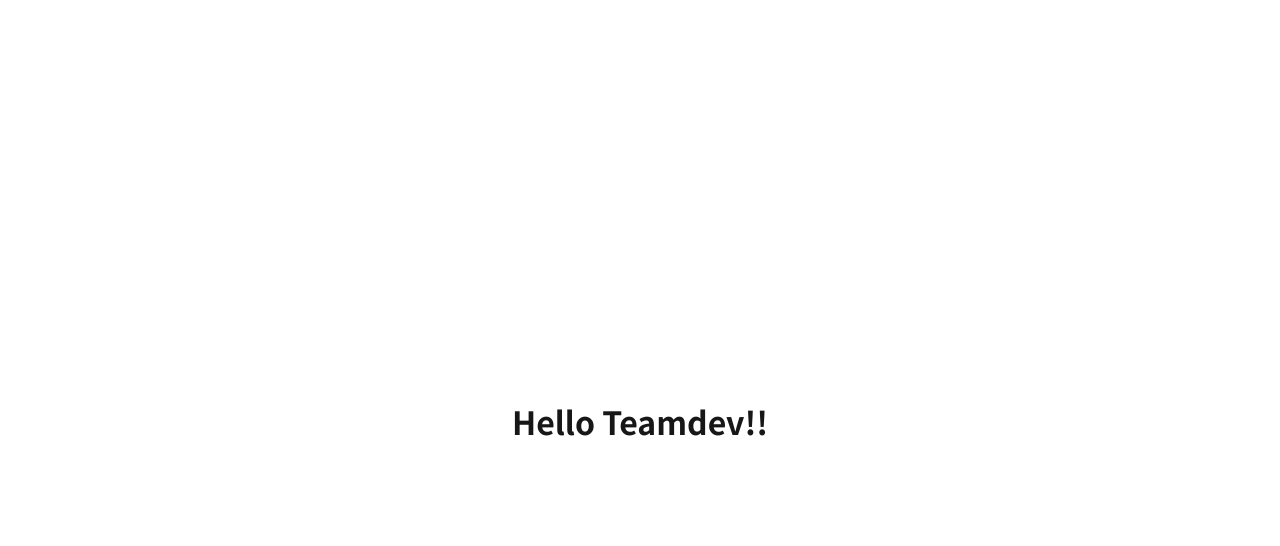
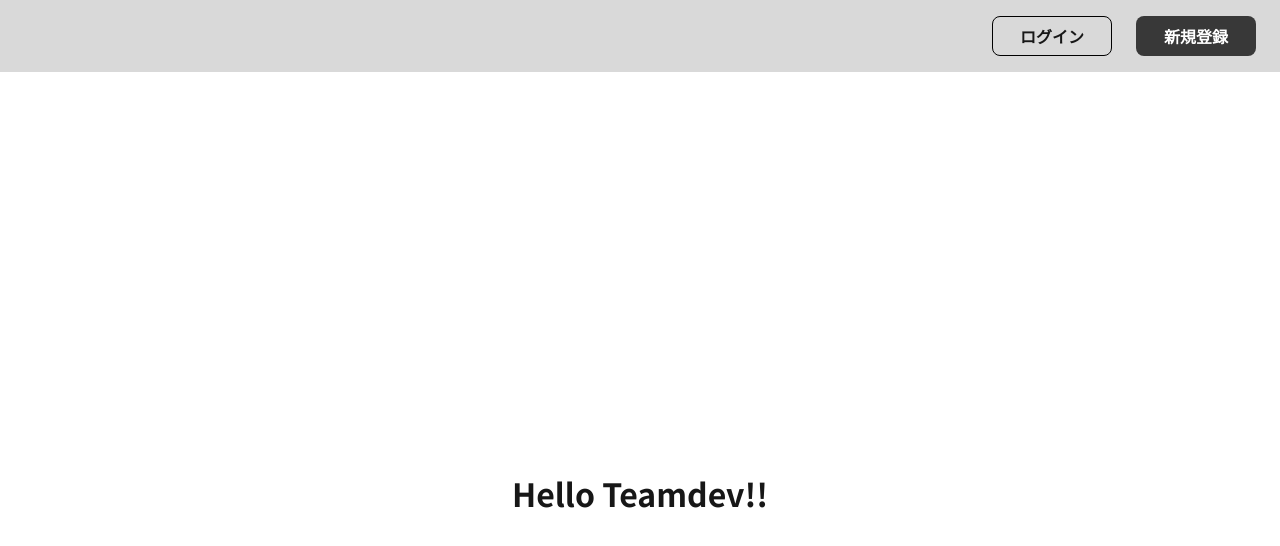
Before and after one commit to if-mentor/teamdev_26, a Next.js app: page / in a window 1280 px wide. Shown: the top 546 px of the page. Built offline with nearby package versions, Linux system fonts and the light colour scheme.

Commit message:
Fe/feature/header (#14)
* feature: #2 HeaderComponent

* fix: #2 ファイルの命名をルールどうりに変更

```diff
--- a/src/app/layout.tsx
+++ b/src/app/layout.tsx
@@ -1,6 +1,7 @@
 import type { Metadata } from "next";
 import { Noto_Sans_JP } from "next/font/google";
 import "./globals.css";
+import Header from "@/components/Header";
 
 const notoSansJP = Noto_Sans_JP({
   variable: "--font-noto-sans-jp",
@@ -19,7 +20,10 @@ export default function RootLayout({
 }>) {
   return (
     <html lang="ja">
-      <body className={notoSansJP.variable}>{children}</body>
+      <body className={notoSansJP.variable}>
+        <Header />
+        {children}
+      </body>
     </html>
   );
 }
--- /dev/null
+++ b/src/components/Header/index.tsx
@@ -0,0 +1,41 @@
+"use client";
+
+// setIsAuthenticatedが使われていないという警告が出るので、isAuthenticatedをfalseに固定するようにしています。
+// import { useState } from "react";
+import Link from "next/link";
+import styles from "./styles.module.css";
+
+const Header = () => {
+  // const [isAuthenticated, setIsAuthenticated] = useState(false);
+  const isAuthenticated = false;
+
+  return (
+    <header className={styles.header}>
+      <nav className={styles.nav}>
+        {isAuthenticated ? (
+          <>
+            <Link className={styles.leftLink} href="/articles/new">
+              新規作成
+            </Link>
+
+            <Link className={styles.rightLink} href="#">
+              ログアウト
+            </Link>
+          </>
+        ) : (
+          <>
+            <Link className={styles.leftLink} href="/login">
+              ログイン
+            </Link>
+
+            <Link className={styles.rightLink} href="/signup">
+              新規登録
+            </Link>
+          </>
+        )}
+      </nav>
+    </header>
+  );
+};
+
+export default Header;
--- /dev/null
+++ b/src/components/Header/styles.module.css
@@ -0,0 +1,44 @@
+.header {
+  display: flex;
+  justify-content: space-between;
+  align-items: center;
+  padding: 0 24px;
+  background: #d9d9d9;
+  height: 72px;
+}
+
+.nav {
+  display: flex;
+  gap: 24px;
+  margin-left: auto;
+  text-align: center;
+  font-size: 16px;
+  font-weight: 700;
+}
+
+.leftLink {
+  display: flex;
+  align-items: center;
+  justify-content: center;
+  box-sizing: border-box;
+  text-decoration: none;
+  width: 120px;
+  height: 40px;
+  padding: 8px 16px;
+  border-radius: 8px;
+  border: 1px solid #000000;
+}
+
+.rightLink {
+  display: flex;
+  align-items: center;
+  justify-content: center;
+  box-sizing: border-box;
+  text-decoration: none;
+  width: 120px;
+  height: 40px;
+  padding: 8px 16px;
+  border-radius: 8px;
+  background: #383838;
+  color: #ffffff;
+}
```
